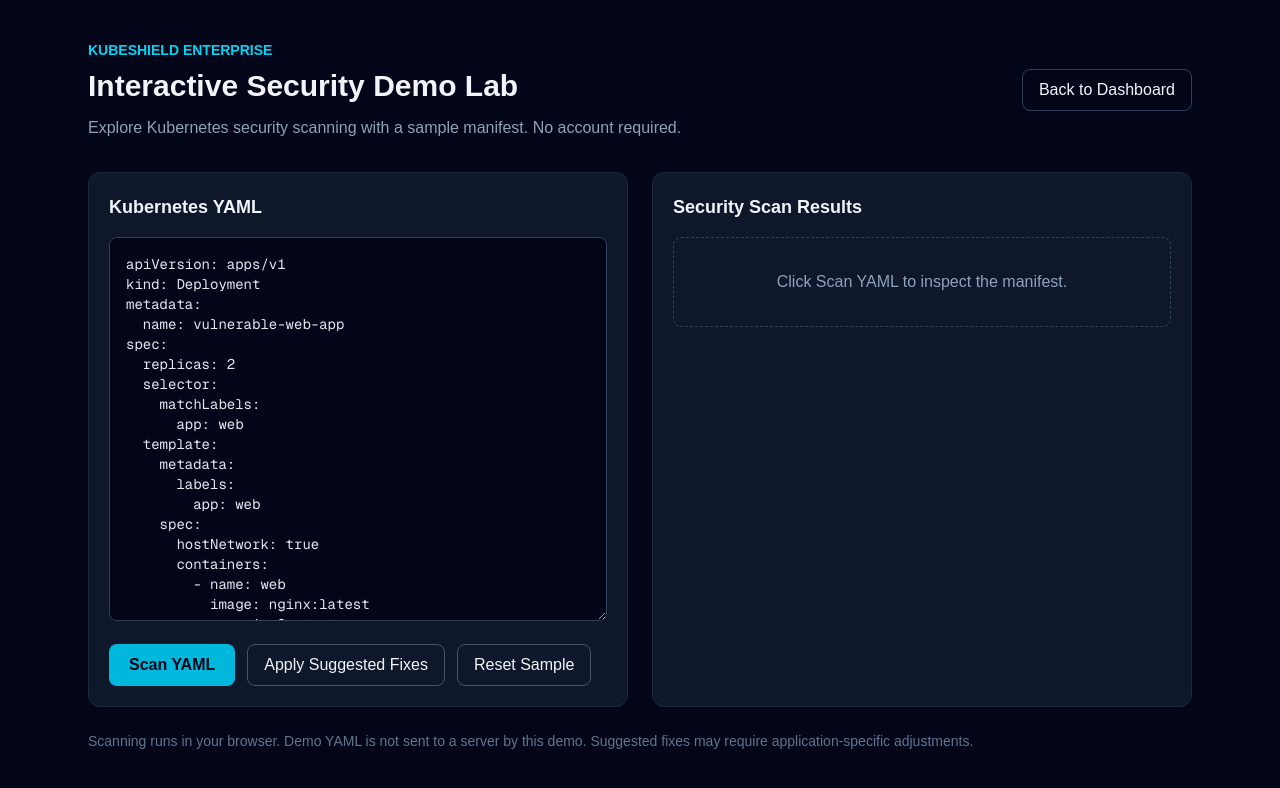
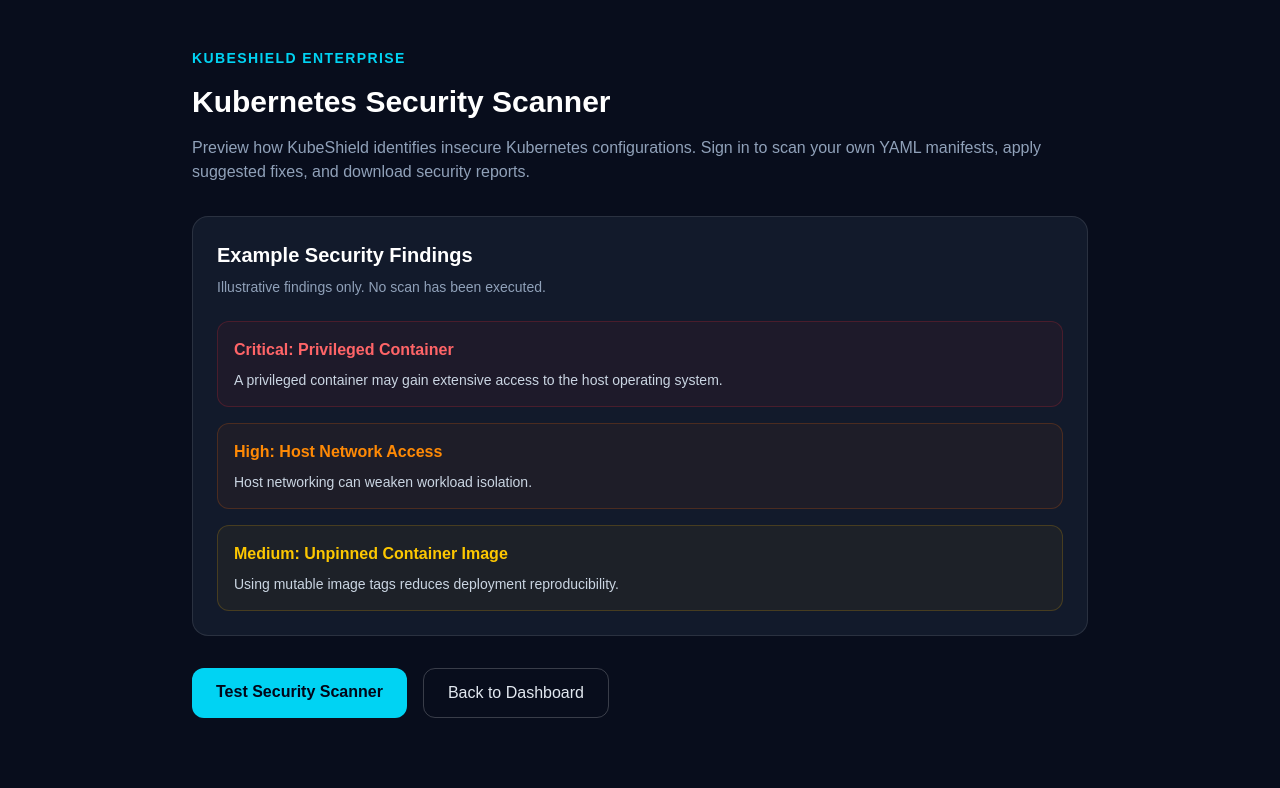
Before and after one commit to S18-01/KubeShield-Enterprise, a Next.js app in the folder frontend/: page /demo in a window 1280 px wide. Shown: the top 788 px of the page. Built offline with nearby package versions, Linux system fonts and the light colour scheme.

Commit message:
Require login for real security scanning

```diff
--- a/frontend/src/app/demo/page.tsx
+++ b/frontend/src/app/demo/page.tsx
@@ -1,321 +1,79 @@
-
-"use client";
-
-import { useState } from "react";
 import Link from "next/link";
-import { stringify, parseAllDocuments } from "yaml";
-import {
-  scanKubernetesYaml,
-  type Finding,
-  type ScanResult,
-} from "@/lib/kubernetes-scanner";
-
-const sample = `apiVersion: apps/v1
-kind: Deployment
-metadata:
-  name: vulnerable-web-app
-spec:
-  replicas: 2
-  selector:
-    matchLabels:
-      app: web
-  template:
-    metadata:
-      labels:
-        app: web
-    spec:
-      hostNetwork: true
-      containers:
-        - name: web
-          image: nginx:latest
-          securityContext:
-            privileged: true
-`;
-
-function applyFixes(source: string) {
-  const documents = parseAllDocuments(source, {
-    uniqueKeys: true,
-  });
-
-  const fixed = documents.map((document) => {
-    if (document.errors.length) {
-      throw new Error(document.errors[0].message);
-    }
-
-    const resource = document.toJS({ maxAliasCount: 50 });
-    if (!resource || typeof resource !== "object") {
-      throw new Error("Invalid Kubernetes resource.");
-    }
-
-    const spec = resource.spec;
-
-    const podSpec =
-      resource.kind === "Pod"
-        ? spec
-        : ["Deployment", "DaemonSet", "StatefulSet", "Job"].includes(
-              resource.kind
-            )
-          ? spec?.template?.spec
-          : resource.kind === "CronJob"
-            ? spec?.jobTemplate?.spec?.template?.spec
-            : null;
-
-    if (podSpec) {
-      podSpec.hostNetwork = false;
-      podSpec.hostPID = false;
-
-      for (const container of [
-        ...(podSpec.containers ?? []),
-        ...(podSpec.initContainers ?? []),
-      ]) {
-        container.securityContext ??= {};
-        container.securityContext.privileged = false;
-        container.securityContext.runAsNonRoot = true;
-        container.securityContext.allowPrivilegeEscalation = false;
-        container.securityContext.readOnlyRootFilesystem = true;
-        container.securityContext.capabilities ??= {};
-        container.securityContext.capabilities.drop = ["ALL"];
-      }
-    }
-
-    return stringify(resource);
-  });
-
-  return fixed.join("---\n");
-}
 
 export default function DemoPage() {
-  const [yaml, setYaml] = useState(sample);
-  const [result, setResult] = useState<ScanResult | null>(null);
-  const [error, setError] = useState("");
-  const [status, setStatus] = useState("");
+  return (
+    <main className="min-h-screen bg-[#080d1c] px-6 py-12 text-white">
+      <div className="mx-auto max-w-4xl">
+        <p className="text-sm font-semibold tracking-widest text-cyan-400">
+          KUBESHIELD ENTERPRISE
+        </p>
 
-  function scan() {
-    setError("");
-    setStatus("");
+        <h1 className="mt-4 text-3xl font-bold">
+          Kubernetes Security Scanner
+        </h1>
 
-    try {
-      const scanResult = scanKubernetesYaml(yaml);
-      setResult(scanResult);
-    } catch (err) {
-      setResult(null);
-      setError(err instanceof Error ? err.message : "Scan failed.");
-    }
-  }
+        <p className="mt-4 text-slate-400">
+          Preview how KubeShield identifies insecure Kubernetes
+          configurations. Sign in to scan your own YAML manifests,
+          apply suggested fixes, and download security reports.
+        </p>
 
-  function fix() {
-    setError("");
-    setStatus("");
+        <div className="mt-8 rounded-2xl border border-white/10 bg-[#121a2b] p-6">
+          <h2 className="text-xl font-semibold">
+            Example Security Findings
+          </h2>
 
-    try {
-      const updated = applyFixes(yaml);
-      setYaml(updated);
-      setResult(scanKubernetesYaml(updated));
-      setStatus(
-        "Suggested security settings applied. Review compatibility before deployment."
-      );
-    } catch (err) {
-      setError(err instanceof Error ? err.message : "Fix failed.");
-    }
-  }
+          <p className="mt-2 text-sm text-slate-400">
+            Illustrative findings only. No scan has been executed.
+          </p>
 
-  function downloadReport() {
-    if (!result) return;
+          <div className="mt-6 space-y-4">
+            <div className="rounded-xl border border-red-500/20 bg-red-500/5 p-4">
+              <p className="font-semibold text-red-400">
+                Critical: Privileged Container
+              </p>
+              <p className="mt-2 text-sm text-slate-300">
+                A privileged container may gain extensive access
+                to the host operating system.
+              </p>
+            </div>
 
-    const report = {
-      application: "KubeShield Enterprise",
-      generatedAt: new Date().toISOString(),
-      resources: result.resources,
-      score: result.score,
-      findings: result.findings,
-    };
+            <div className="rounded-xl border border-orange-500/20 bg-orange-500/5 p-4">
+              <p className="font-semibold text-orange-400">
+                High: Host Network Access
+              </p>
+              <p className="mt-2 text-sm text-slate-300">
+                Host networking can weaken workload isolation.
+              </p>
+            </div>
 
-    const blob = new Blob([JSON.stringify(report, null, 2)], {
-      type: "application/json",
-    });
+            <div className="rounded-xl border border-yellow-500/20 bg-yellow-500/5 p-4">
+              <p className="font-semibold text-yellow-400">
+                Medium: Unpinned Container Image
+              </p>
+              <p className="mt-2 text-sm text-slate-300">
+                Using mutable image tags reduces deployment
+                reproducibility.
+              </p>
+            </div>
+          </div>
+        </div>
 
-    const url = URL.createObjectURL(blob);
-    const link = document.createElement("a");
-    link.href = url;
-    link.download = "kubeshield-scan-report.json";
-    link.click();
-    URL.revokeObjectURL(url);
-  }
+        <div className="mt-8 flex flex-wrap gap-4">
+          <Link
+            href="/workspace"
+            className="rounded-xl bg-cyan-400 px-6 py-3 font-semibold text-slate-950 hover:bg-cyan-300"
+          >
+            Test Security Scanner
+          </Link>
 
-  const severityStyle: Record<Finding["severity"], string> = {
-    Critical: "text-red-400",
-    High: "text-orange-400",
-    Medium: "text-yellow-400",
-    Low: "text-blue-400",
-  };
-
-  return (
-    <main className="min-h-screen bg-slate-950 text-slate-100">
-      <div className="mx-auto max-w-6xl px-6 py-10">
-        <div className="mb-8 flex flex-wrap items-center justify-between gap-4">
-          <div>
-            <p className="text-sm font-semibold text-cyan-400">
-              KUBESHIELD ENTERPRISE
-            </p>
-            <h1 className="mt-2 text-3xl font-bold">
-              Interactive Security Demo Lab
-            </h1>
-            <p className="mt-3 text-slate-400">
-              Explore Kubernetes security scanning with a sample manifest.
-              No account required.
-            </p>
-          </div>
           <Link
             href="/"
-            className="rounded-lg border border-slate-700 px-4 py-2 hover:bg-slate-800"
+            className="rounded-xl border border-white/20 px-6 py-3 text-slate-200 hover:bg-white/5"
           >
             Back to Dashboard
           </Link>
         </div>
-
-        <div className="grid gap-6 lg:grid-cols-2">
-          <section className="rounded-xl border border-slate-800 bg-slate-900 p-5">
-            <h2 className="mb-4 text-lg font-semibold">
-              Kubernetes YAML
-            </h2>
-
-            <textarea
-              value={yaml}
-              onChange={(event) => {
-                setYaml(event.target.value);
-                setResult(null);
-              }}
-              spellCheck={false}
-              className="h-96 w-full resize-y rounded-lg border border-slate-700 bg-slate-950 p-4 font-mono text-sm text-slate-200 outline-none focus:border-cyan-500"
-            />
-
-            <div className="mt-4 flex flex-wrap gap-3">
-              <button
-                onClick={scan}
-                className="rounded-lg bg-cyan-500 px-5 py-2 font-semibold text-slate-950 hover:bg-cyan-400"
-              >
-                Scan YAML
-              </button>
-
-              <button
-                onClick={fix}
-                className="rounded-lg border border-slate-600 px-4 py-2 hover:bg-slate-800"
-              >
-                Apply Suggested Fixes
-              </button>
-
-              <button
-                onClick={() => {
-                  setYaml(sample);
-                  setResult(null);
-                  setError("");
-                  setStatus("Sample restored.");
-                }}
-                className="rounded-lg border border-slate-600 px-4 py-2 hover:bg-slate-800"
-              >
-                Reset Sample
-              </button>
-            </div>
-
-          </section>
-
-          <section className="rounded-xl border border-slate-800 bg-slate-900 p-5">
-            <h2 className="mb-4 text-lg font-semibold">
-              Security Scan Results
-            </h2>
-
-            {error && (
-              <p className="mb-4 rounded-lg border border-red-800 bg-red-950 p-3 text-red-300">
-                {error}
-              </p>
-            )}
-
-            {status && (
-              <p className="mb-4 rounded-lg border border-cyan-900 bg-slate-800 p-3 text-cyan-300">
-                {status}
-              </p>
-            )}
-
-            {!result ? (
-              <div className="rounded-lg border border-dashed border-slate-700 p-8 text-center text-slate-400">
-                Click Scan YAML to inspect the manifest.
-              </div>
-            ) : (
-              <>
-                <div className="mb-5 grid grid-cols-3 gap-3">
-                  <div className="rounded-lg bg-slate-800 p-4 text-center">
-                    <p className="text-2xl font-bold">{result.score}</p>
-                    <p className="text-xs text-slate-400">
-                      Heuristic Score
-                    </p>
-                  </div>
-
-                  <div className="rounded-lg bg-slate-800 p-4 text-center">
-                    <p className="text-2xl font-bold">
-                      {result.resources}
-                    </p>
-                    <p className="text-xs text-slate-400">
-                      Resources
-                    </p>
-                  </div>
-
-                  <div className="rounded-lg bg-slate-800 p-4 text-center">
-                    <p className="text-2xl font-bold">
-                      {result.findings.length}
-                    </p>
-                    <p className="text-xs text-slate-400">
-                      Findings
-                    </p>
-                  </div>
-                </div>
-
-                <div className="max-h-[500px] space-y-3 overflow-y-auto">
-                  {result.findings.length === 0 ? (
-                    <p className="text-emerald-400">
-                      No issues detected by the current rules.
-                    </p>
-                  ) : (
-                    result.findings.map((finding) => (
-                      <article
-                        key={finding.id}
-                        className="rounded-lg border border-slate-700 bg-slate-950 p-4"
-                      >
-                        <div className="mb-2 flex items-center justify-between gap-3">
-                          <span className="text-sm text-slate-400">
-                            {finding.resource}
-                          </span>
-                          <span
-                            className={`text-sm font-bold ${severityStyle[finding.severity]}`}
-                          >
-                            {finding.severity}
-                          </span>
-                        </div>
-
-                        <p className="font-medium">{finding.message}</p>
-                        <p className="mt-2 text-sm text-slate-400">
-                          Fix: {finding.recommendation}
-                        </p>
-                      </article>
-                    ))
-                  )}
-                </div>
-
-                <button
-                  onClick={downloadReport}
-                  className="mt-5 rounded-lg border border-slate-600 px-4 py-2 hover:bg-slate-800"
-                >
-                  Download JSON Report
-                </button>
-              </>
-            )}
-          </section>
-        </div>
-
-        <p className="mt-6 text-sm text-slate-500">
-          Scanning runs in your browser. Demo YAML is not sent to
-          a server by this demo. Suggested fixes may require
-          application-specific adjustments.
-        </p>
       </div>
     </main>
   );
```
